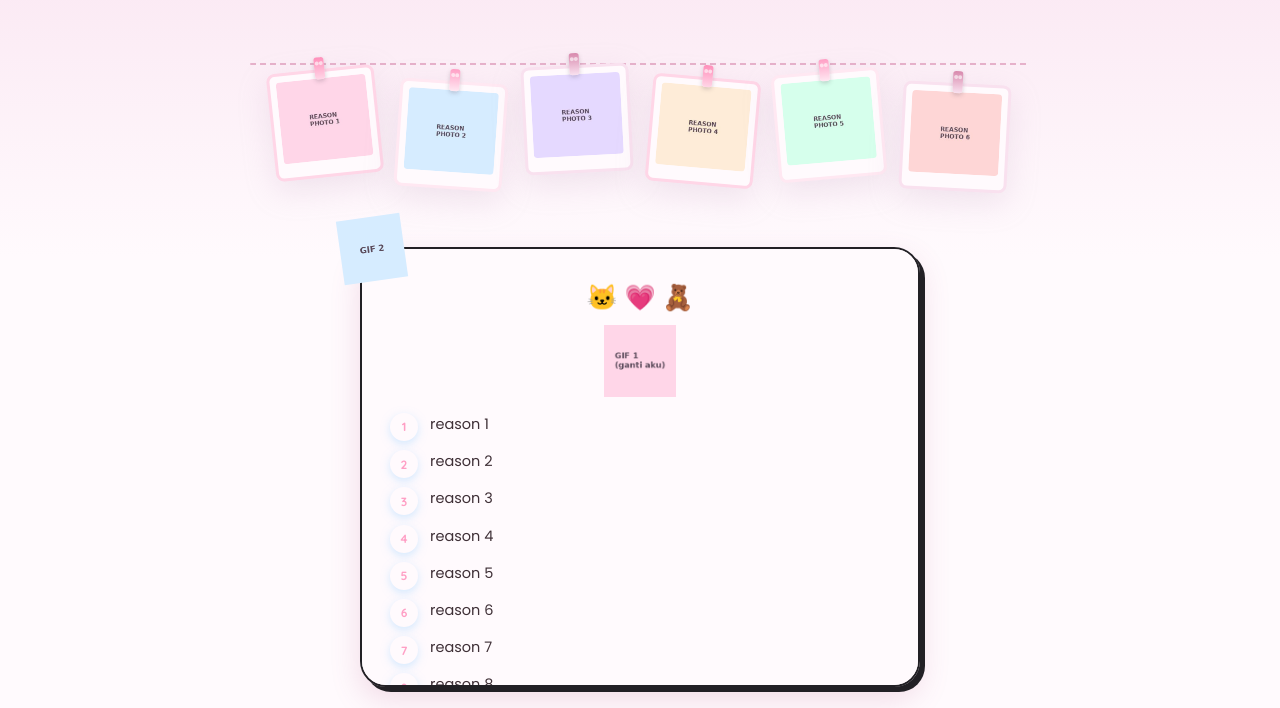
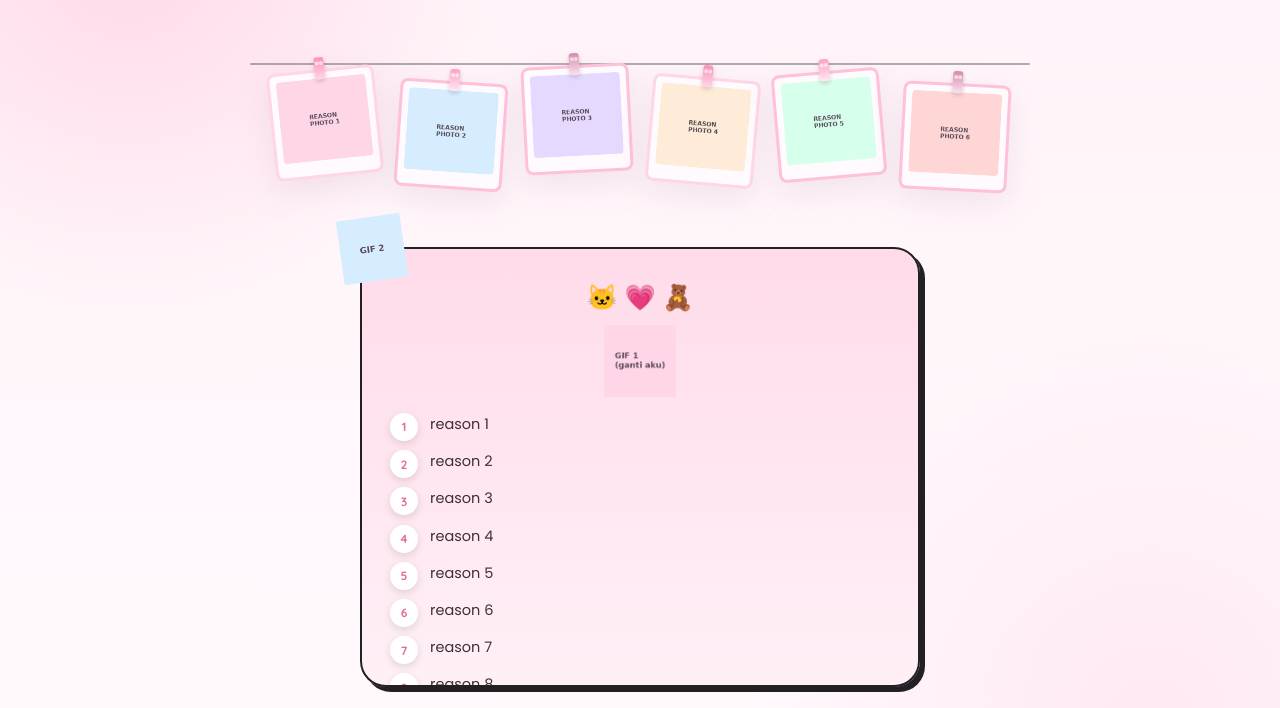
Before and after one commit to shubh28116-crypto/birthday-surprise, a plain HTML site: page reasons.html in a window 1280 px wide. Shown: the part 157-865 px from the top of the page. Drawn offline with Linux system fonts and the light colour scheme.

Commit message:
Update style.css

```diff
--- a/css/style.css
+++ b/css/style.css
@@ -1381,3 +1381,98 @@ footer{
     animation:none !important;
   }
 }
+/* =================================================
+   FINAL KAWAII COLOR FIX 🐱🧸🎀
+   ================================================= */
+
+#hero,
+#gallery,
+#reasons-page,
+#letter-page{
+  background:
+    radial-gradient(circle at 10% 10%, #ffd9e8 0%, transparent 25%),
+    radial-gradient(circle at 90% 85%, #ffe8f2 0%, transparent 28%),
+    linear-gradient(180deg, #fff3f8 0%, #fffafd 100%) !important;
+}
+
+/* 🩷 Reasons section */
+#reasons-page{
+  color:#3f3037 !important;
+}
+
+#reasons-page .clothesline-rope{
+  background:#222025 !important;
+  opacity:.35;
+}
+
+/* 🩷 Reasons box — blue ko pink */
+#reasons-page .reasons-box{
+  background:linear-gradient(
+    180deg,
+    #ffdbea 0%,
+    #fff0f6 100%
+  ) !important;
+
+  border:2px solid #222025 !important;
+  box-shadow:5px 5px 0 #222025 !important;
+}
+
+/* 🔢 Reason numbers */
+#reasons-page .reasons-list li::before{
+  background:#fff !important;
+  color:#e66b9c !important;
+  box-shadow:0 3px 8px rgba(0,0,0,.12) !important;
+}
+
+/* 🩷 Hanging photo frames */
+#reasons-page .frame-blue,
+#reasons-page .frame-lavender{
+  border-color:#ffc1d9 !important;
+}
+
+/* 🎀 Gallery photo */
+#gallery .photo-frame{
+  background:#ffe4ef !important;
+}
+
+#gallery .polaroid{
+  border:2px solid #222025 !important;
+  box-shadow:5px 5px 0 #222025 !important;
+}
+
+/* 🖤 Letter */
+#letter-page .letter-card{
+  background:#fffafd !important;
+  border:2px solid #222025 !important;
+  box-shadow:6px 6px 0 #222025 !important;
+}
+
+/* 🐱 Cute decorations */
+#reasons-page::before{
+  content:"🐱  ✨  🧸";
+  position:absolute;
+  top:18px;
+  left:15px;
+  font-size:23px;
+  pointer-events:none;
+}
+
+#reasons-page::after{
+  content:"🎀  💗  🐾";
+  position:absolute;
+  right:15px;
+  bottom:18px;
+  font-size:21px;
+  pointer-events:none;
+}
+
+/* 📱 Mobile */
+@media(max-width:640px){
+  #reasons-page::before{
+    font-size:18px;
+  }
+
+  #reasons-page::after{
+    font-size:17px;
+  }
+}
```
